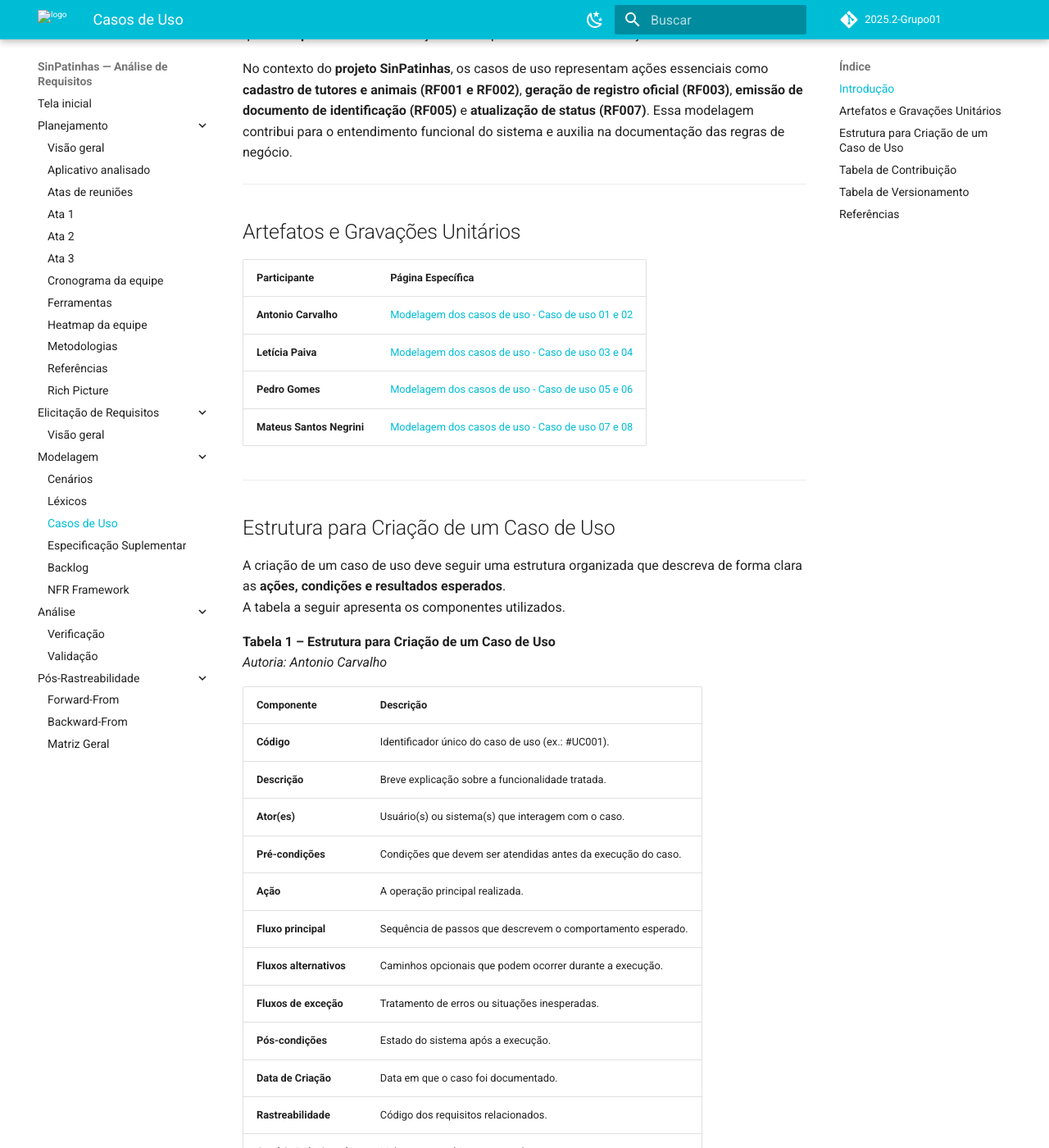
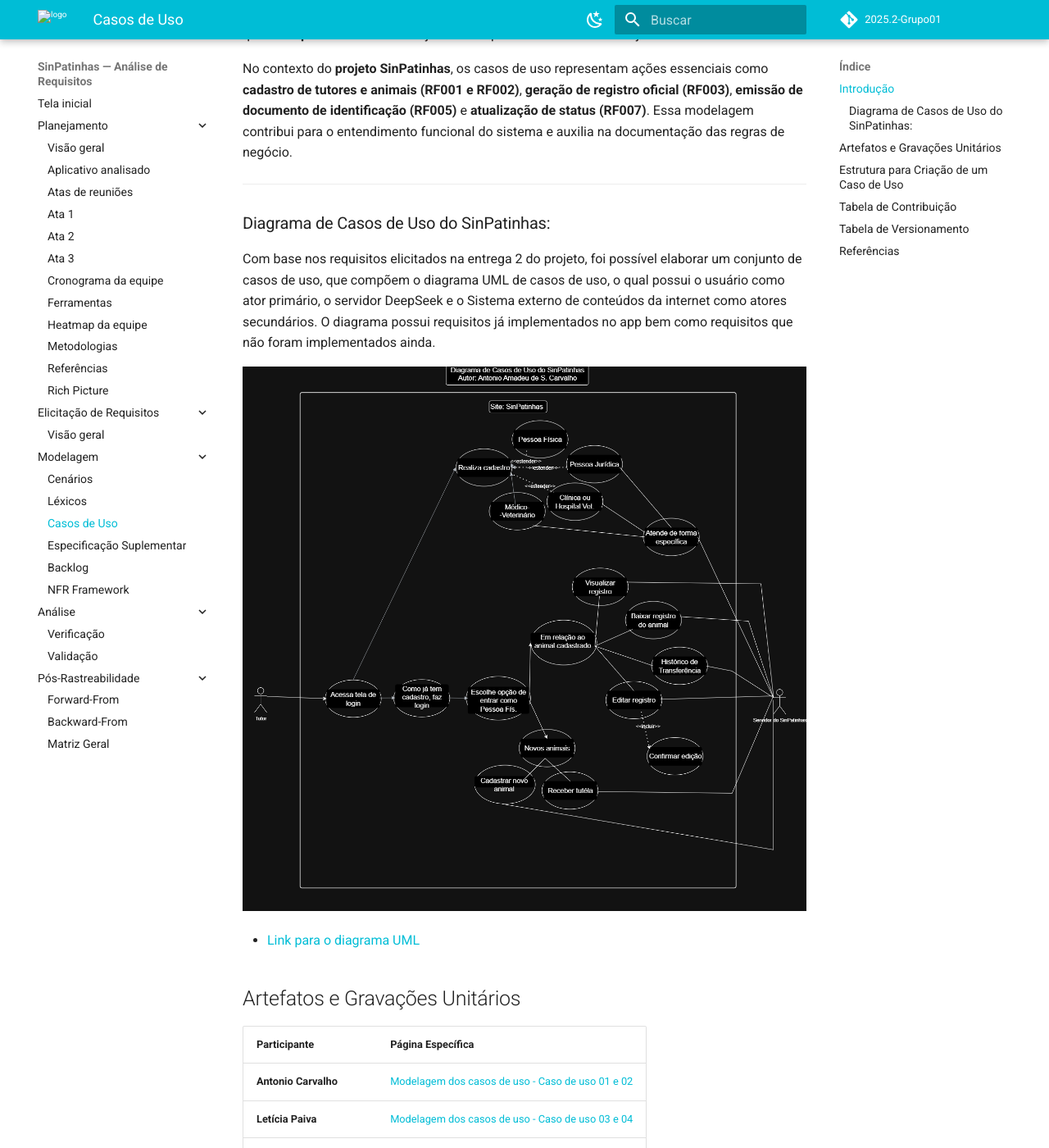
Before and after one commit to Requisitos-de-Software/2025.2-SinPatinhas, an MkDocs documentation site: the page built from docs/modelagem/casos_de_uso.md, in a window 1280 px wide and 1400 px high, scrolled down 278 px. Shown: the whole window at 82% size. Built offline with MkDocs 1.6.1 and Material for MkDocs 9.7.7, drawn with Linux system fonts in a browser that asks for light colours; comment, search, counter and statistics services are not loaded.

Commit message:
feature(user_case): Inclusão dos casos de uso.

```diff
--- a/docs/modelagem/casos_de_uso.md
+++ b/docs/modelagem/casos_de_uso.md
@@ -7,6 +7,15 @@ Os **casos de uso** são um dos principais artefatos da **UML (Unified Modeling
 No contexto do **projeto SinPatinhas**, os casos de uso representam ações essenciais como **cadastro de tutores e animais (RF001 e RF002)**, **geração de registro oficial (RF003)**, **emissão de documento de identificação (RF005)** e **atualização de status (RF007)**. Essa modelagem contribui para o entendimento funcional do sistema e auxilia na documentação das regras de negócio.
 
 ---
+
+### Diagrama de Casos de Uso do SinPatinhas:
+
+Com base nos requisitos elicitados na entrega 2 do projeto, foi possível elaborar um conjunto de casos de uso, que compõem o diagrama UML de casos de uso, o qual possui o usuário como ator primário, o servidor DeepSeek e o Sistema externo de conteúdos da internet como atores secundários. O diagrama possui requisitos já implementados no app bem como requisitos que não foram implementados ainda.
+
+![Casos-de-uso](/assets/images/casos_de_uso-SinPatinhas.png)
+
+* [Link para o diagrama UML](https://viewer.diagrams.net/?tags=%7B%7D&lightbox=1&highlight=0000ff&edit=_blank&layers=1&nav=1&title=casos_de_uso-SinPatinhas.drawio&dark=auto#Uhttps%3A%2F%2Fdrive.google.com%2Fuc%3Fid%3D1BoYXjYiiKHqswSnjmWUObuaX5Jrnb8X2%26export%3Ddownload)
+
 
 ## Artefatos e Gravações Unitários
 
```
Also changed, not shown: docs/assets/images/casos_de_uso-SinPatinhas.png (added).
